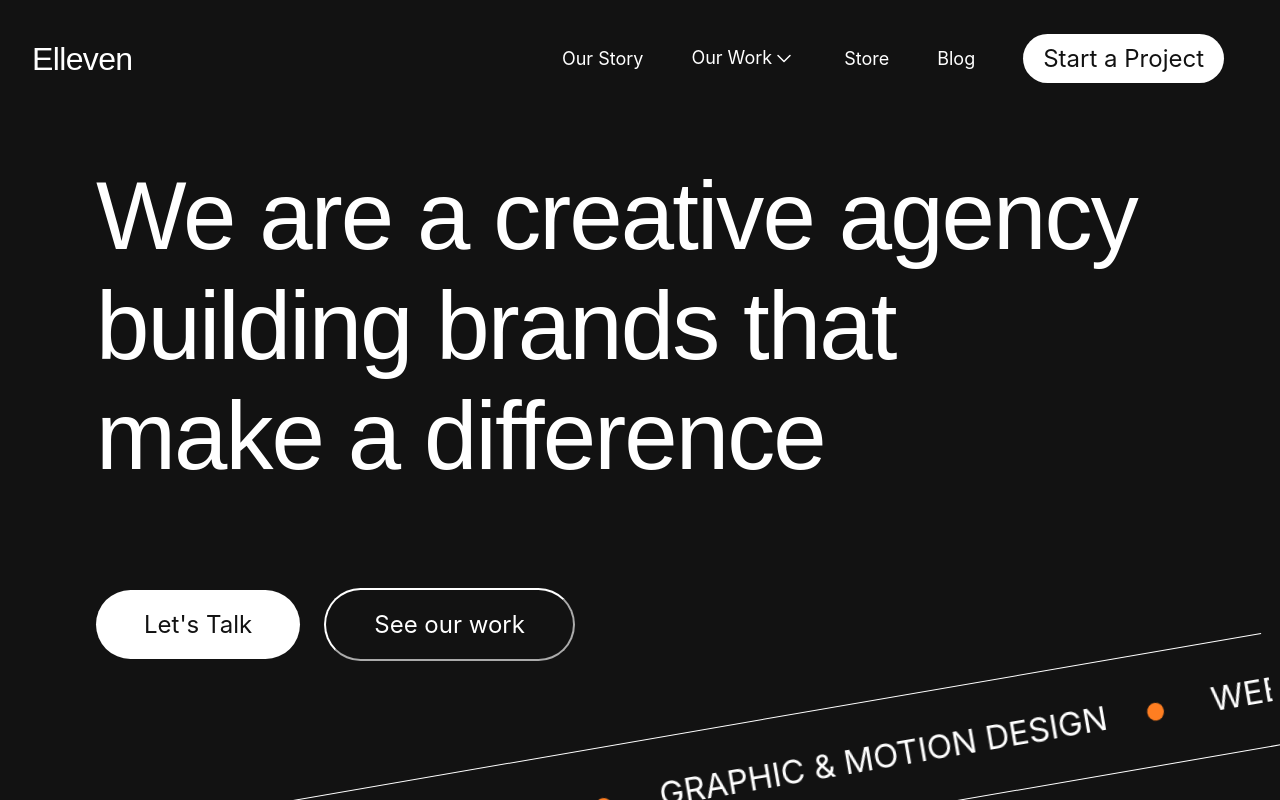
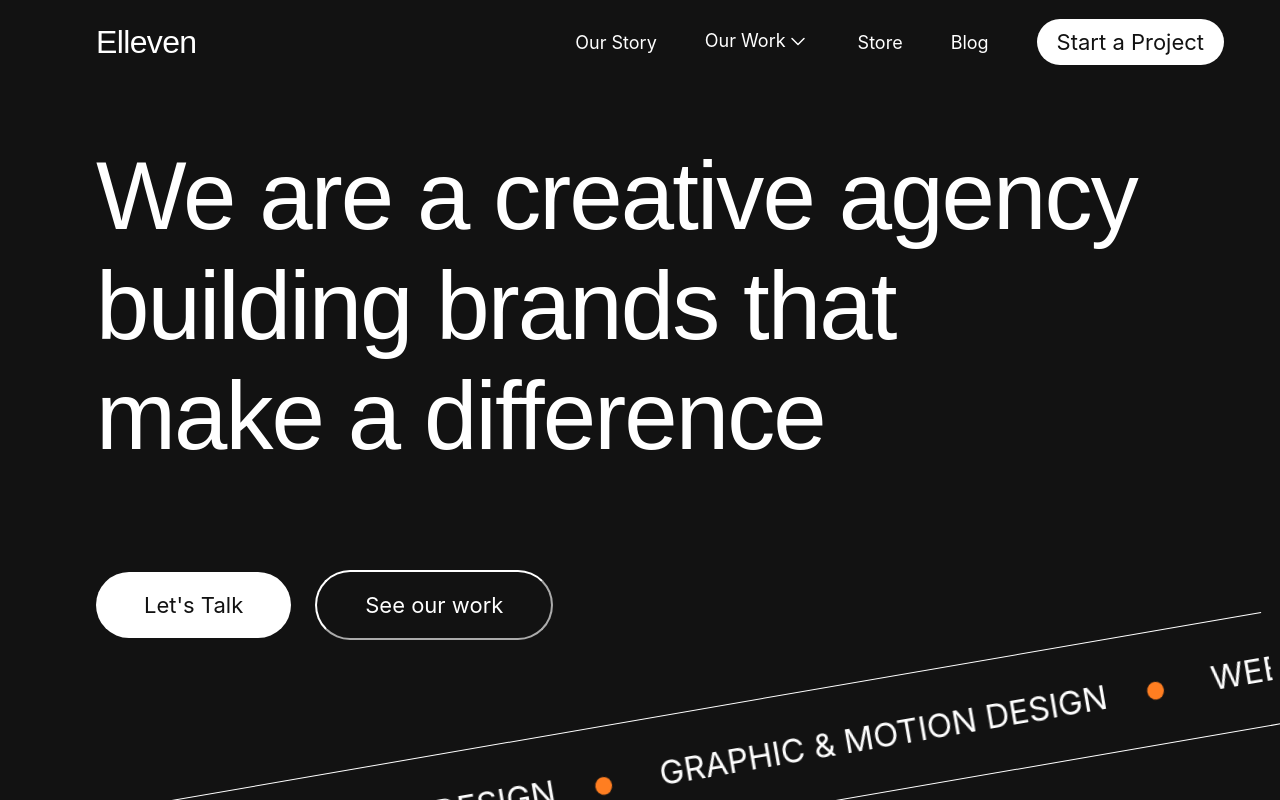
Before and after one commit to enochmakafui/Elleven, a React (Vite) app: page / in a window 1280 px wide. Shown: the top 800 px of the page. Built offline with nearby package versions, Linux system fonts and the light colour scheme; a small style sheet from the web is missing; a web font is replaced by a local one.

Commit message:
fix nav and fix start project layout

```diff
--- a/src/CSS/Hero.css
+++ b/src/CSS/Hero.css
@@ -10,7 +10,7 @@
     margin: 0.5rem 0;
     font-size: 96px;
     line-height: 102px;
-    font-weight: 400;
+    font-weight:400;
 
 
   }
--- a/src/CSS/Nav.css
+++ b/src/CSS/Nav.css
@@ -2,9 +2,9 @@ nav {
     display: flex;
     justify-content: space-between;
     align-items: center;
-    margin-top: 1rem;
-    margin-bottom: 2rem;
-    padding-left:2rem;
+    margin-top: 0.2rem;
+    margin-bottom: 0.2rem;
+    padding-left:var(--margin-x);
     padding-right: 2rem;
     position: sticky;
     top:0;
@@ -53,7 +53,7 @@ nav {
   /* nav ul .navlinks:hover {
     color: #ffffffd8;
   } */
-
+/*
   .start-project {
     background-color: #fff;
     border-radius: 64px;
@@ -61,7 +61,7 @@ nav {
     padding: 16px 48px;
     color: #121212;
     white-space: nowrap;
-  }
+  } */
 
   .dropdown-button {
     border: none;
--- a/src/Pages/StartProjectPage.jsx
+++ b/src/Pages/StartProjectPage.jsx
@@ -104,7 +104,9 @@ const StartProjectPage = () => {
       <ImageBox imageSrc={image1} altText="cal2care picture" />
       <ImageBox imageSrc={image2} altText="cal2care picture " />
 
-      <div>
+      <div
+      className="text-container"
+      >
         <motion.div
           ref={rebrandBoxRef}
           className="brand-decision-container"
@@ -158,7 +160,7 @@ const StartProjectPage = () => {
           transition={{ duration: 0.5 }}
 
         >
-          <p className="testimonial-text">
+          <p className="main-text">
             “I was impressed by the outcome so I awarded a 3-month contract to
             Elleven to aid in the post branding process. The team did my
             company’s brochures and social media posts and they were awesome.”
@@ -167,7 +169,7 @@ const StartProjectPage = () => {
         </motion.div>
       </div>
       <ImageBox imageSrc={temporaryStaffImage} altText="cal2care picture" />
-      <div className=" tilted-image-box">
+      <div className="tilted-image-box">
         <div className="box-1">
           <img src={supportedLivingRoomImage} alt="" />
         </div>
--- a/src/components/ImageBox.jsx
+++ b/src/components/ImageBox.jsx
@@ -23,6 +23,7 @@ const ImageBox = ({ imageSrc, altText }) => {
       initial="hidden"
       animate={boxIsVisible ? "visible" : "hidden"}
       transition={{ duration: 0.5 }}
+      className="image-container"
 
     >
       <img src={imageSrc} alt={altText} />
--- a/src/components/VideoBox.jsx
+++ b/src/components/VideoBox.jsx
@@ -23,6 +23,7 @@ const VideoBox = ({ videoSrc }) => {
       initial="hidden"
       animate={boxIsVisible ? "visible" : "hidden"}
       transition={{ duration: 0.5 }}
+      className="video-container"
     >
       <video autoPlay loop muted>
         <source src={videoSrc} type="video/mp4" />
--- a/src/index.css
+++ b/src/index.css
@@ -24,6 +24,10 @@ body {
   color: #fff;
   position: relative;
 }
+h1{
+  margin: 0;
+  padding:0;
+}
 
 img {
   width: 100%;
@@ -41,7 +45,7 @@ a{
   outline: none;
   margin-right: 1.5rem;
   border-radius: 64px;
-  font-size: 24px;
+  font-size: 22px;
   font-family:
     SF Pro Display,
     sans-serif;
@@ -53,7 +57,7 @@ a{
 .dark-btn {
   outline: none;
   /* border: none; */
-  font-size: 24px;
+  font-size: 22px;
   font-family:
     SF Pro Display,
     sans-serif;
@@ -85,8 +89,10 @@ a{
 .footer{
   display: grid;
   grid-template-columns: 2fr 1fr 1fr ;
-  gap:8rem;
-  margin: 5rem var(--margin-x);
+  gap:1.5rem;
+  margin-top:5rem;
+  margin-left: var(--margin-x);
+  margin-bottom: 1rem;
 }
 .about-elleven h2{
   color: #FF7E21;
@@ -177,10 +183,13 @@ padding: 0;
   gap:3rem;
   color: #121212;
 }
-.start-project-main div{
+.image-container,.video-container{
+  display:flex;
+}
+/* .start-project-main div{
   display:flex;
 
-}
+} */
 .start-project-main img,video{
   border-radius: 40px;
 
@@ -188,11 +197,14 @@ padding: 0;
 /* text container */
 .text-container {
   padding: 4rem 4rem;
+  display: grid;
+  gap:1rem;
+  grid-template-columns: 1fr 1fr;
 }
 .text-container .brand-box{
   display: flex;
   flex-direction: column;
-  width:50%;
+  /* width:50%; */
   font-size: 50px;
   font-family: "PP Editorial New", sans-serif;
   padding: 2rem;
@@ -214,7 +226,7 @@ padding: 0;
 .description{
   text-align: justify;
   font-size: 1.5rem;
-  width:50%;
+  /* width:50%; */
   align-items: center;
 }
 
@@ -235,14 +247,16 @@ padding: 0;
 
 /* testimonial */
 .testimonial-box {
+  display: flex;
   flex-direction: column;
   font-family: "Helvetica Neue";
   font-weight: 400;
   justify-content: center;
+  padding: 1rem 2rem;
   align-items: center;
   text-align: center;
 }
-.testimonial-box .testimonial-text {
+.testimonial-box .main-text {
   font-family: "PP Editorial New", sans-serif;
   font-size: 1.4rem;
   text-align: center;
@@ -251,7 +265,8 @@ padding: 0;
 .testimonial-box div{
   flex-direction: column;
 }
-.titled-image-box{
+.tilted-image-box{
+  display: flex;
   padding: 2rem;
 }
 
```
